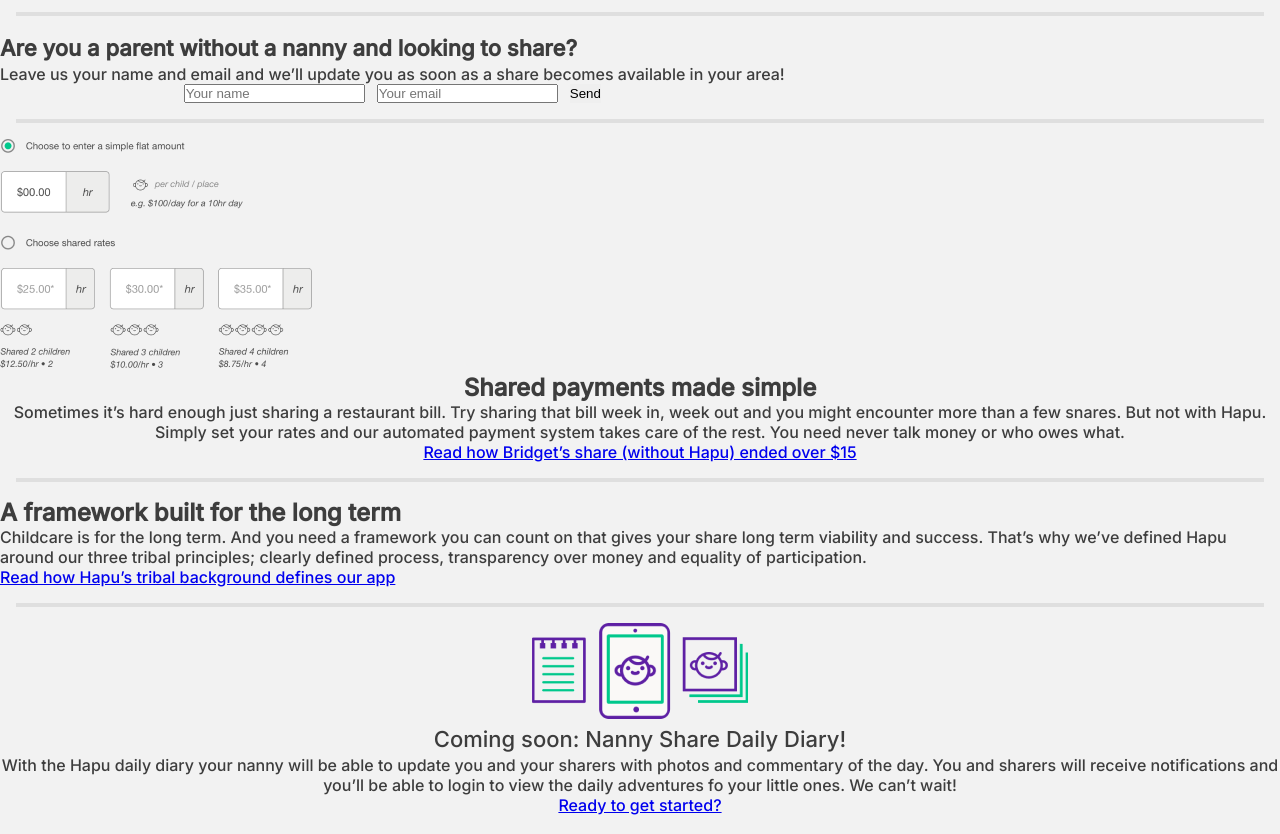
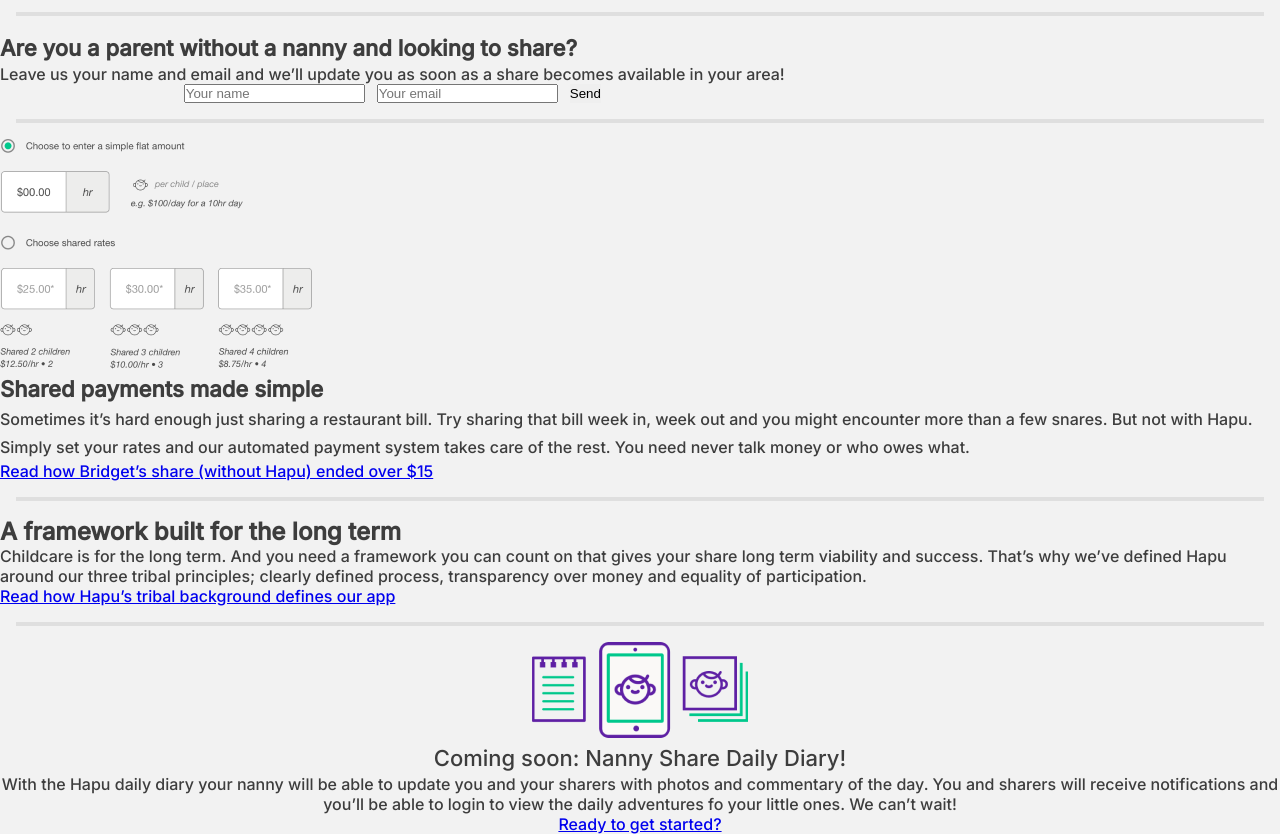
Before and after one commit to walterlbf/react-challenge, a React (Create React App) app: page / in a window 1280 px wide. Shown: the part 1180-2014 px from the top of the page. Built offline with nearby package versions, Linux system fonts and the light colour scheme.

Commit message:
payment refatorado

```diff
--- a/src/components/Payment.jsx
+++ b/src/components/Payment.jsx
@@ -4,11 +4,11 @@
 
 export default function Payment() {
   return (
-    <section>
+    <section className="section-payment">
       <picture className="picture-payment">
         <img src={ paymentImage } alt="" />
       </picture>
-      <article className="article-payment">
+      <article>
         <h2 className="payment-h2">
           Shared payments made simple
         </h2>
--- a/src/styles/Payment.css
+++ b/src/styles/Payment.css
@@ -1,22 +1,29 @@
-.article-payment{
+.section-payment{
   color: #3D3D3D;
-  align-items: center;
-  text-align: center;
+  font-weight: 500;
+}
+
+.payment-h2{
+  font-size: 22px;
+  line-height: 32px;
+}
+
+.payment-p {
+  font-size: 16px;
+  line-height: 28px;
 }
 
 @media (max-width: 360px) {
+
+  .section-payment{
+    margin: 64px 16px;
+    text-align: center;
+  }
+
   .payment-h2 {
-    text-align: center;
-    font-weight: 500;
-    font-size: 22px;
-    line-height: 32px;
     margin: 40px 67px 16px;
   }
   .payment-p{
-    text-align: center;
-    margin: 16px 16px 24px 16px;
-  }
-  .article-payment{
-    margin-bottom: 64px;
+    margin-bottom: 24px;
   }
 }
```
